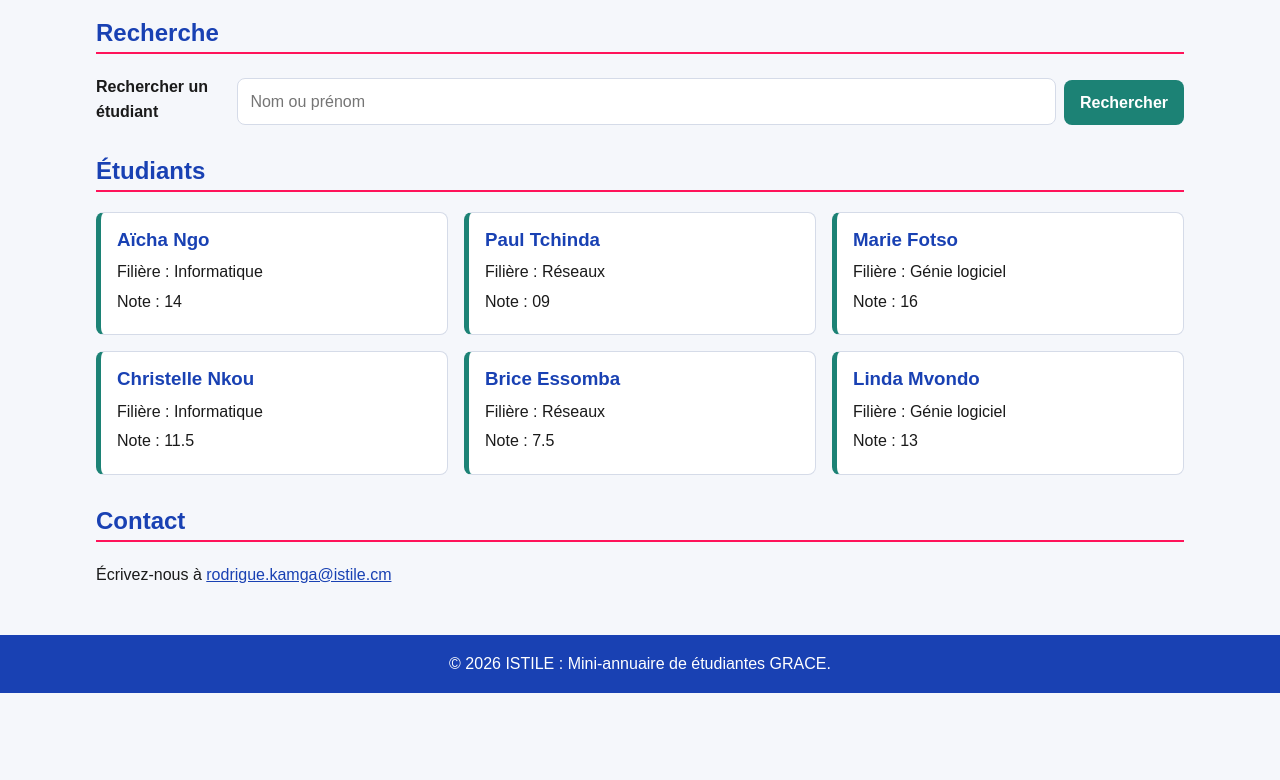
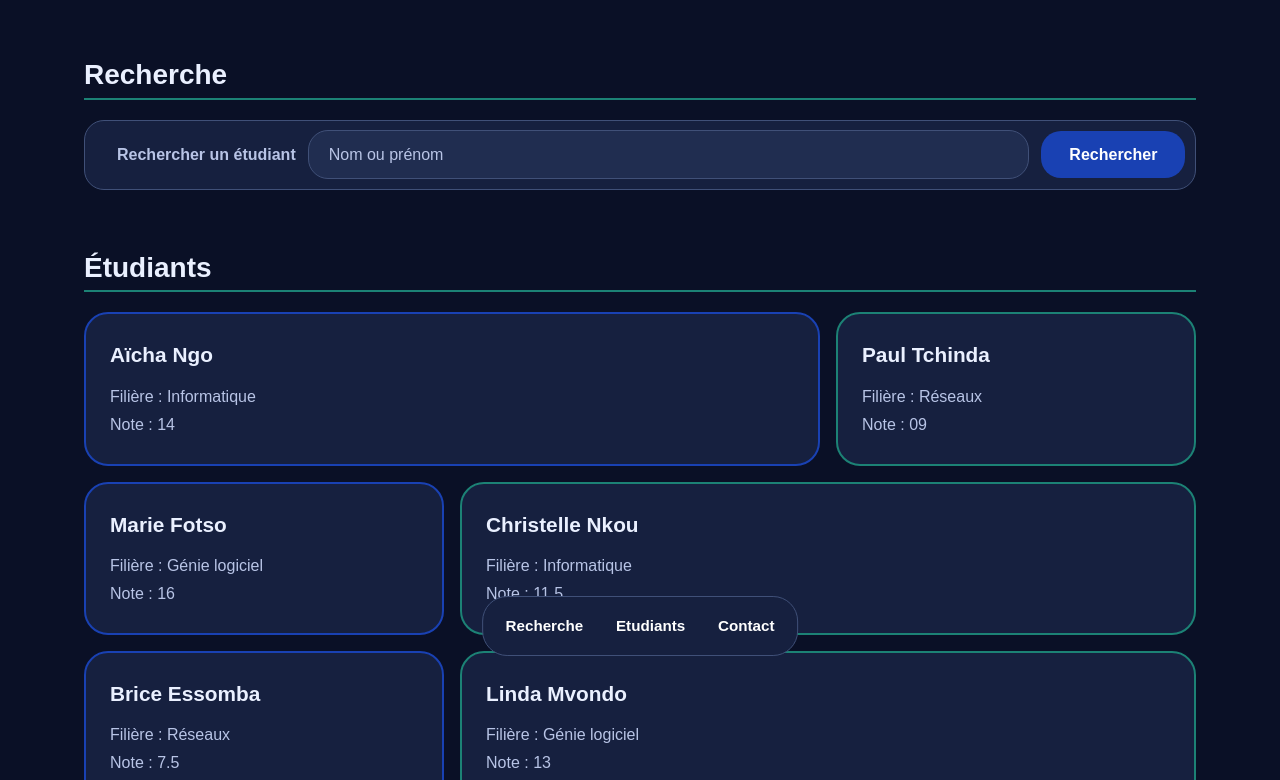
Before and after one commit to DJavenir/istile-tp-m1-m2-djenou-grace, a website: page index.html in a window 1280 px wide. Shown: the part 128-908 px from the top of the page. Before the commit the page ends 821 px from the top, so only its background shows below. Drawn offline with Linux system fonts and the light colour scheme.

Commit message:
modificaton dans la forme

```diff
--- a/style.css
+++ b/style.css
@@ -1,131 +1,161 @@
-/* declaration de couleur de la charte  ISTILE */
+/*  Variables de charte ISTILE  */
 :root {
   --bleu: #1941B3;
   --rouge: #FF135A;
   --vert: #1C8275;
-  --texte: #1a1a1a;
-  --fond: #f5f7fb;
-  --blanc: #ffffff;
-  --bordure: #d5dbe8;
-  --rayon: 8px;
+
+  /* Palette sombre */
+  --nuit: #0a1026;
+  --bleu-clair: #8fa8ff;
+  --vert-clair: #5fd6c4;
+  --texte: #eaf0ff;
+  --texte-doux: #b8c4e6;
+
+  /* Couleurs des cartes */
+  --verre: #16203f;
+  --verre-fort: #202d50;
+  --trait: #405078;
+
+  --rayon: 24px;
 }
 
-/* initialisation de la page */
+/* initialisation */
 * {
   box-sizing: border-box;
 }
 
+html {
+  scroll-behavior: smooth;
+}
+
 body {
   margin: 0;
+  padding-bottom: 6rem;
   font-family: Arial, sans-serif;
   line-height: 1.6;
   color: var(--texte);
-  background-color: var(--fond);
-}
-
-h1,
-h2,
-h3 {
-  line-height: 1.2;
+  background-color: var(--nuit);
 }
 
 a {
-  color: var(--bleu);
+  color: var(--vert-clair);
+  font-weight: bold;
 }
 
-/*  menu de navigation  */
+/*  En-tête */
 header {
-  padding: 1rem;
-  color: var(--blanc);
-  background-color: var(--bleu);
-  border-bottom: 4px solid var(--rouge);
+  padding: 3rem 1.25rem 1rem;
+  max-width: 72rem;
+  margin: 0 auto;
 }
 
 header h1 {
-  margin: 0 0 0.5rem;
-  font-size: 1.75rem;
+  margin: 0;
+  font-size: 3rem;
+  font-weight: bold;
+  color: white;
 }
 
+/*  Navigation */
 nav {
+  position: fixed;
+  bottom: 1rem;
+  left: 50%;
+  transform: translateX(-50%);
+  z-index: 20;
   display: flex;
-  flex-wrap: wrap;
-  gap: 0.5rem 1rem;
+  gap: 0.25rem;
+  max-width: calc(100% - 1.5rem);
+  padding: 0.5rem;
+  background-color: #16203f;
+  border: 1px solid var(--trait);
+  border-radius: 25px;
 }
 
 nav a {
-  padding: 0.25rem 0.5rem;
-  color: var(--blanc);
+  padding: 0.55rem 0.9rem;
+  color: white;
+  font-size: 0.95rem;
   text-decoration: none;
+}
+
+nav a:hover {
+  color: white;
+  background-color: var(--bleu);
+}
+
+/*  Contenu  */
+main {
+  max-width: 72rem;
+  margin: 0 auto;
+  padding: 0 1.25rem;
+}
+
+section {
+  margin: 2.5rem 0 3.5rem;
+}
+
+section h2 {
+  margin: 0 0 1.25rem;
+  font-size: 1.75rem;
+  font-weight: bold;
+  border-bottom: 2px solid var(--vert);
+}
+
+/* barre de Recherche  */
+#recherche form {
+  display: flex;
+  flex-direction: column;
+  gap: 0.75rem;
+  padding: 1rem;
+  background-color: var(--verre);
+  border: 1px solid var(--trait);
   border-radius: var(--rayon);
 }
 
-nav a:hover {
-  text-decoration: underline;
-}
-
-/* Contenu principal  */
-main {
-  max-width: 70rem;
-  margin: 0 auto;
-  padding: 1rem;
-}
-
-section {
-  margin-bottom: 2rem;
-}
-
-section h2 {
-  padding-bottom: 0.25rem;
-  color: var(--bleu);
-  border-bottom: 2px solid var(--rouge);
-}
-
-/*  Formulaire  */
-form {
-  display: flex;
-  flex-direction: column;
-  gap: 0.5rem;
-  max-width: 30rem;
-}
-
 label {
-  font-weight: 600;
+  padding-left: 0.5rem;
+  font-weight: bold;
+  color: var(--texte-doux);
 }
 
 input {
   width: 100%;
-  padding: 0.6rem 0.75rem;
-  font: inherit;
-  color: var(--texte);
-  background-color: var(--blanc);
-  border: 1px solid var(--bordure);
-  border-radius: var(--rayon);
+  padding: 0.9rem 1.25rem;
+  font-size: 1rem;
+  color: white;
+  background-color: #202d50;
+  border: 1px solid var(--trait);
+  border-radius: 20px;
+}
+
+input::placeholder {
+  color: var(--texte-doux);
 }
 
 button {
-  padding: 0.6rem 1rem;
-  font: inherit;
-  font-weight: 600;
-  color: var(--blanc);
-  background-color: var(--vert);
+  padding: 0.9rem 1.75rem;
+  font-size: 1rem;
+  font-weight: bold;
+  color: white;
+  background-color: var(--bleu);
   border: none;
-  border-radius: var(--rayon);
+  border-radius: 20px;
   cursor: pointer;
 }
 
 button:hover {
-  filter: brightness(0.9);
+  background-color: var(--vert);
 }
 
-/* Focus visible */
-a:focus-visible,
-input:focus-visible,
-button:focus-visible {
-  outline: 3px solid var(--rouge);
-  outline-offset: 2px;
+/*  Focus visible  */
+a:focus,
+input:focus,
+button:focus {
+  outline: 2px solid white;
 }
 
-/*  Grille des étudiants  */
+/* Étudiants */
 .grille {
   display: grid;
   grid-template-columns: 1fr;
@@ -133,53 +163,82 @@ button:focus-visible {
 }
 
 article {
-  padding: 1rem;
-  background-color: var(--blanc);
-  border: 1px solid var(--bordure);
-  border-left: 5px solid var(--vert);
+  padding: 1.5rem;
+  min-height: 9rem;
+  background-color: var(--verre);
+  border: 2px solid var(--bleu);
   border-radius: var(--rayon);
 }
 
+article:nth-child(even) {
+  border-color: var(--vert);
+}
+
 article h3 {
-  margin: 0 0 0.5rem;
-  color: var(--bleu);
+  margin: 0 0 0.75rem;
+  font-size: 1.3rem;
+  font-weight: bold;
 }
 
 article p {
-  margin: 0.25rem 0;
+  margin: 0.15rem 0;
+  color: var(--texte-doux);
+}
+
+/*  Contact  */
+#contact p {
+  margin: 0;
+  padding: 1.5rem;
+  font-size: 1.1rem;
+  background-color: var(--verre);
+  border: 1px solid var(--trait);
+  border-radius: var(--rayon);
 }
 
 footer {
-  padding: 1rem;
+  padding: 1.5rem 1.25rem;
   text-align: center;
-  color: var(--blanc);
-  background-color: var(--bleu);
+  color: var(--texte-doux);
+  border-top: 1px solid var(--trait);
 }
 
 footer p {
   margin: 0;
 }
 
-/* mobile 640px  */
+/*  Tablette de 640px  */
 @media (min-width: 640px) {
   .grille {
     grid-template-columns: repeat(2, 1fr);
   }
 
-  form {
-    flex-direction: row;
-    align-items: flex-end;
-    max-width: none;
+  .grille article:nth-child(1),
+  .grille article:nth-child(6) {
+    grid-column: span 2;
   }
 
-  form label {
-    align-self: center;
+  #recherche form {
+    flex-direction: row;
+    align-items: center;
+    padding: 0.6rem 0.6rem 0.6rem 1.5rem;
+    border-radius: 20px;
+  }
+
+  #recherche input {
+    flex: 1;
   }
 }
 
-/* Ordinateur 1024px */
+/* Ordinateur de 1024px */
 @media (min-width: 1024px) {
   .grille {
     grid-template-columns: repeat(3, 1fr);
   }
+
+  /* cartes 1, 4 et 6 occupent deux colonnes */
+  .grille article:nth-child(1),
+  .grille article:nth-child(4),
+  .grille article:nth-child(6) {
+    grid-column: span 2;
+  }
 }
```
